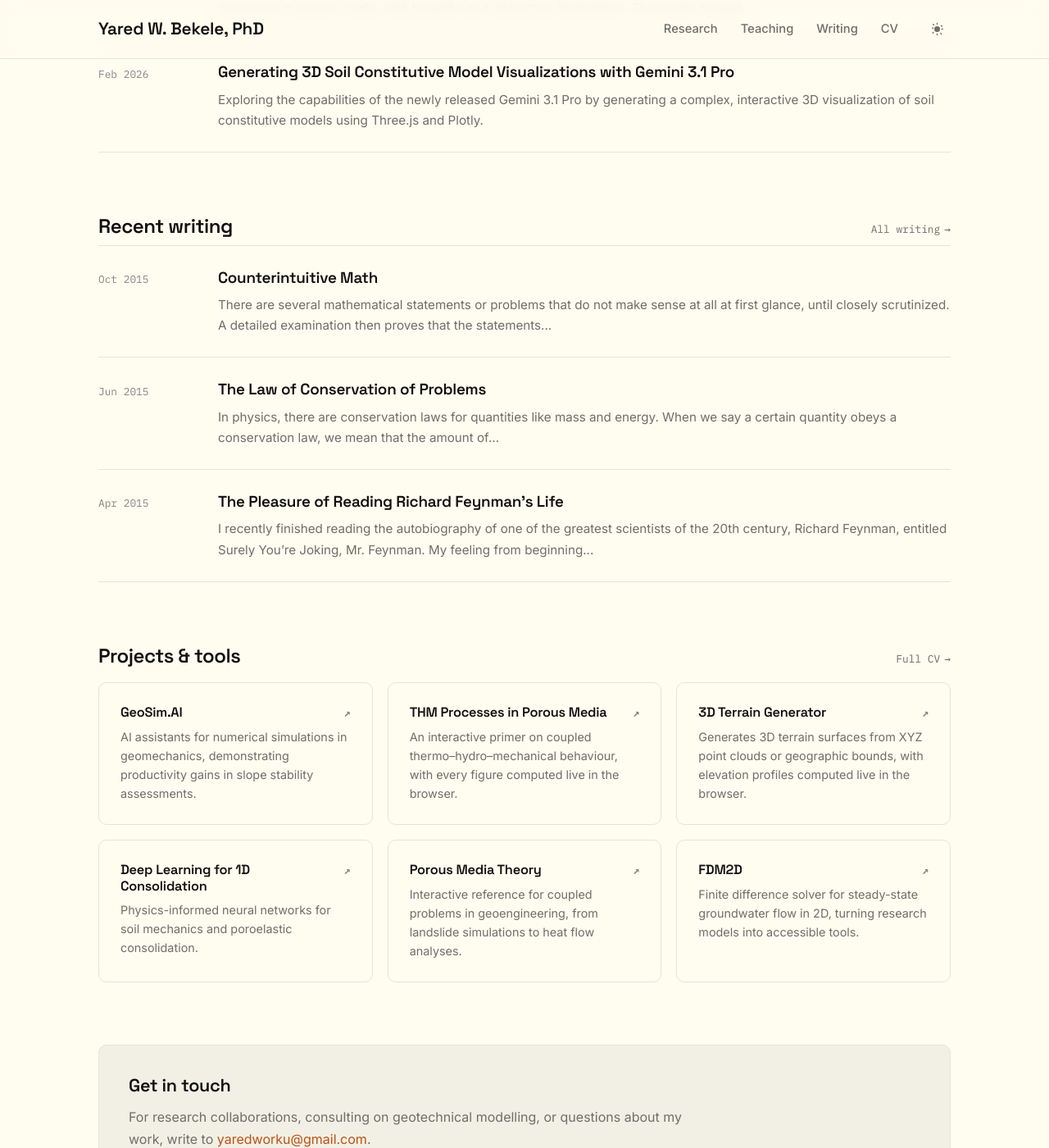
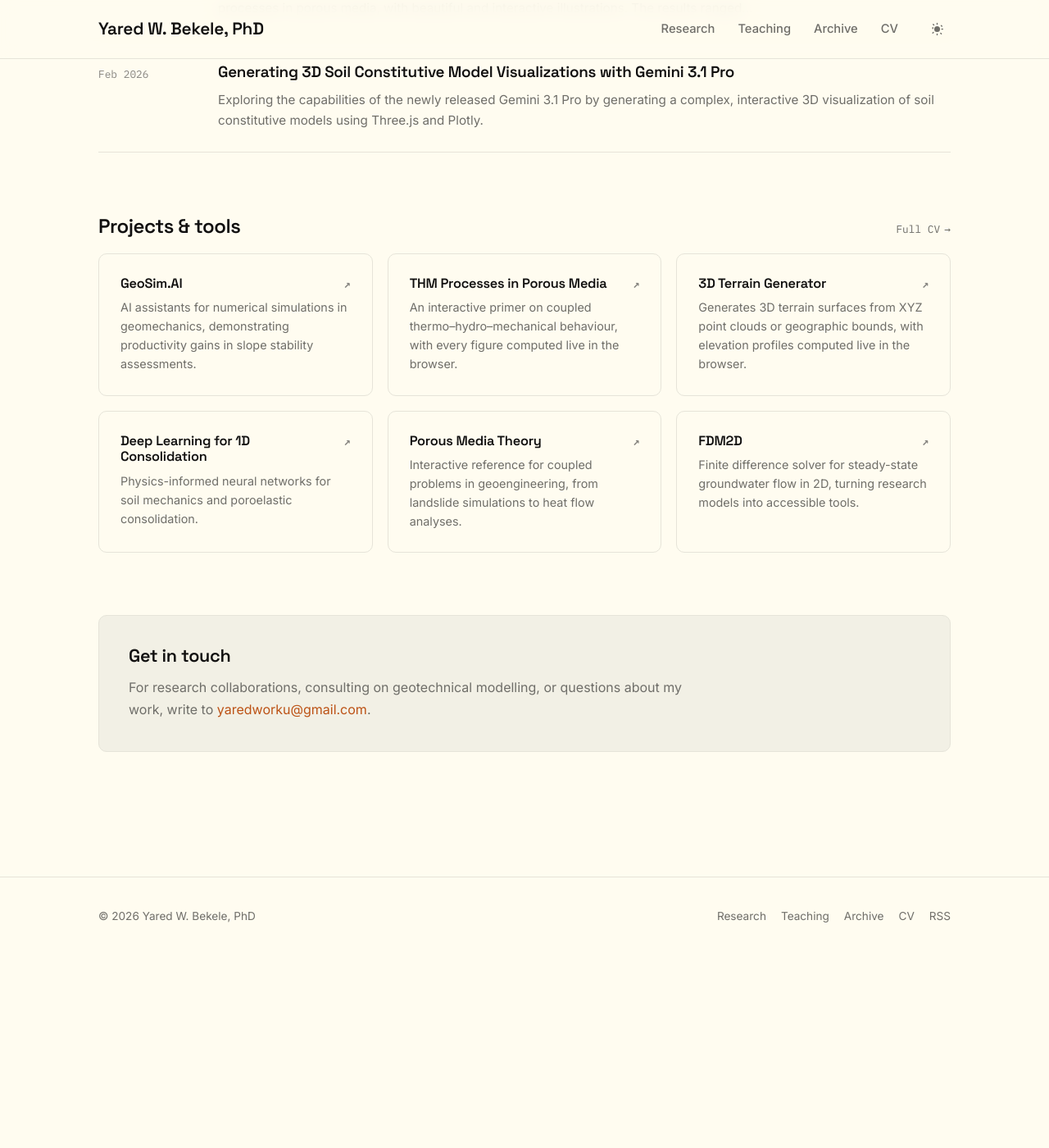
Before and after one commit to yaredwb/yaredwb.github.io, a Jekyll site: the page built from index.md, in a window 1280 px wide and 1400 px high, scrolled down 974 px. Shown: the whole window at 82% size. Built offline with Jekyll 4.4.1, drawn with Linux system fonts in a browser that asks for light colours; after the commit the page ends 2139 px from its top, so only the background shows below that.

Commit message:
Drop Recent writing from the front page and rename Writing to Archive
The blog's newest post is from 2015, so a "Recent writing" section next
to 2026 research read as stale. Remove it from the home page and rename
the section to Archive everywhere (nav, footer, page header, post footer
link). The /blog/ URL is unchanged so existing links keep working.

```diff
--- a/_config.yml
+++ b/_config.yml
@@ -31,7 +31,7 @@ nav:
     url: /research/
   - title: Teaching
     url: /teaching/
-  - title: Writing
+  - title: Archive
     url: /blog/
   - title: CV
     url: /resume/
--- a/_layouts/default.html
+++ b/_layouts/default.html
@@ -137,7 +137,7 @@
         <nav class="footer-nav" aria-label="Footer">
           <a href="{{ '/research/' | relative_url }}">Research</a>
           <a href="{{ '/teaching/' | relative_url }}">Teaching</a>
-          <a href="{{ '/blog/' | relative_url }}">Writing</a>
+          <a href="{{ '/blog/' | relative_url }}">Archive</a>
           <a href="{{ '/resume/' | relative_url }}">CV</a>
           <a href="{{ '/feed.xml' | relative_url }}">RSS</a>
         </nav>
--- a/_layouts/post.html
+++ b/_layouts/post.html
@@ -24,7 +24,7 @@ layout: default
     {% elsif page.collection == 'teaching' %}
       <a href="{{ '/teaching/' | relative_url }}">Back to all teaching posts</a>
     {% else %}
-      <a href="{{ '/blog/' | relative_url }}">Back to all posts</a>
+      <a href="{{ '/blog/' | relative_url }}">Back to the archive</a>
     {% endif %}
   </footer>
 </article>
--- a/css/style.css
+++ b/css/style.css
@@ -571,7 +571,7 @@ html[data-theme="dark"] .theme-toggle__icon--moon {
   transform: translateX(3px);
 }
 
-/* ---------- Entry lists (research / writing / teaching) ---------- */
+/* ---------- Entry lists (research / archive / teaching) ---------- */
 
 .entry-list {
   list-style: none;
--- a/index.md
+++ b/index.md
@@ -75,29 +75,6 @@ description: "Research scientist working on computational geomechanics and appli
 
 <section class="home-section">
   <div class="section-head">
-    <h2>Recent writing</h2>
-    <a class="more-link" href="{{ '/blog/' | relative_url }}">All writing</a>
-  </div>
-  {% assign recent_posts = site.posts | sort: 'date' | reverse %}
-  <ol class="entry-list">
-    {% for post in recent_posts limit: 3 %}
-    <li>
-      <article class="entry">
-        <time class="entry-date" datetime="{{ post.date | date_to_xmlschema }}">{{ post.date | date: '%b %Y' }}</time>
-        <div class="entry-body">
-          <h3 class="entry-title"><a href="{{ post.url | relative_url }}">{{ post.title }}</a></h3>
-          {% if post.excerpt %}
-          <p>{{ post.excerpt | strip_html | truncatewords: 28 }}</p>
-          {% endif %}
-        </div>
-      </article>
-    </li>
-    {% endfor %}
-  </ol>
-</section>
-
-<section class="home-section">
-  <div class="section-head">
     <h2>Projects &amp; tools</h2>
     <a class="more-link" href="{{ '/resume/' | relative_url }}">Full CV</a>
   </div>
```
Also changed, not shown: blog.md (+6 -6 lines).
